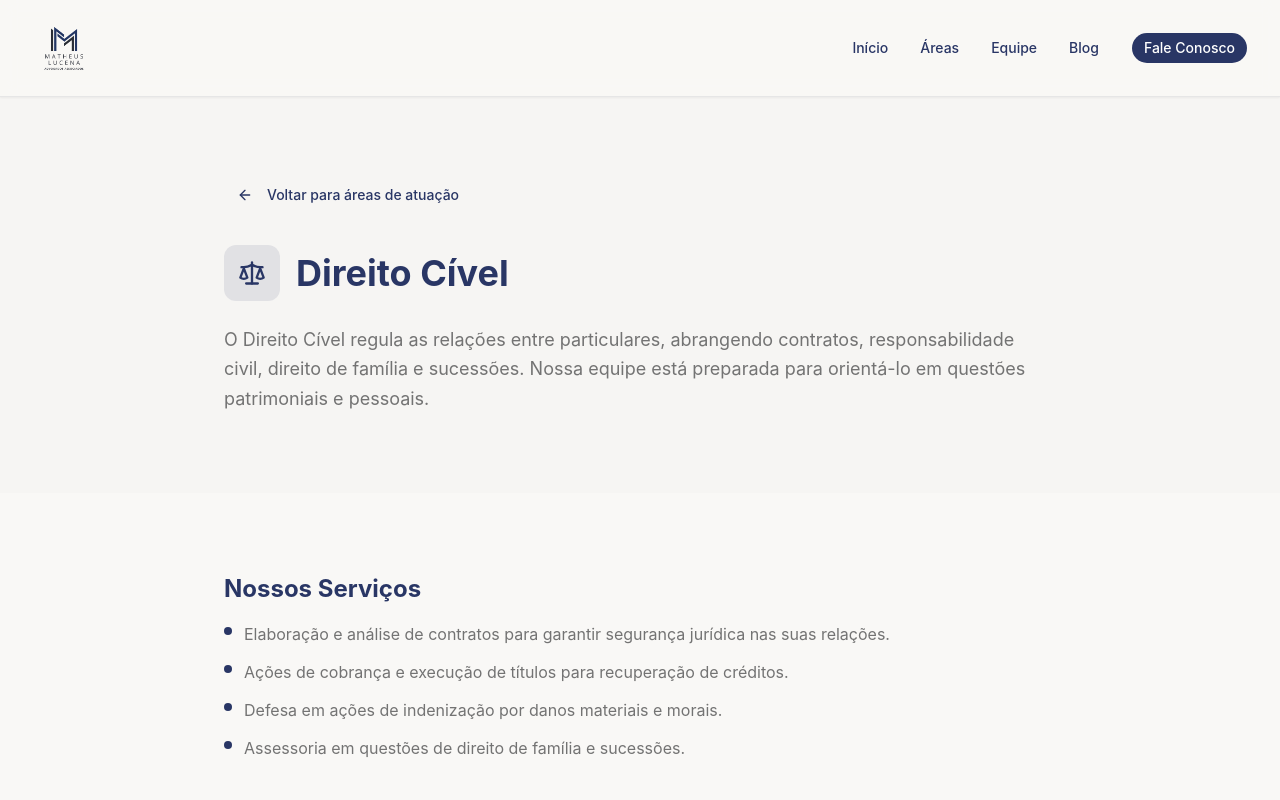
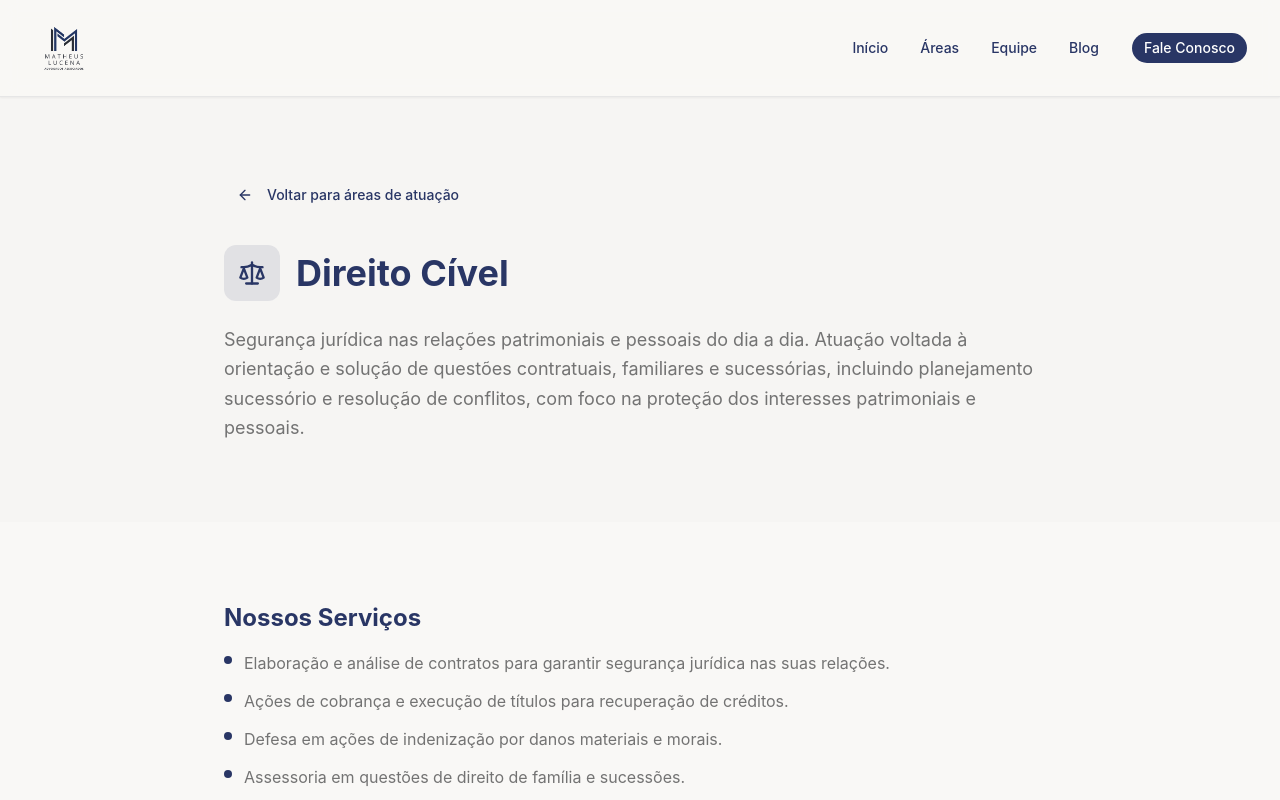
Before and after one commit to pedroocampelo/teste, a React (Vite) app: page /areas/direito-civil in a window 1280 px wide. Shown: the top 800 px of the page. Built offline with nearby package versions, Linux system fonts and the light colour scheme; no server answers.

Commit message:
Update practiceAreas.ts

```diff
--- a/src/react-app/data/practiceAreas.ts
+++ b/src/react-app/data/practiceAreas.ts
@@ -30,7 +30,7 @@ export const practiceAreas: PracticeArea[] = [
       "Fez um contrato ruim ou está sendo cobrado errado? Sofreu prejuízo por danos? Saiba como ter respaldo legal.",
     icon: Scale,
     introText:
-      "O Direito Cível regula as relações entre particulares, abrangendo contratos, responsabilidade civil, direito de família e sucessões. Nossa equipe está preparada para orientá-lo em questões patrimoniais e pessoais.",
+      "Segurança jurídica nas relações patrimoniais e pessoais do dia a dia. Atuação voltada à orientação e solução de questões contratuais, familiares e sucessórias, incluindo planejamento sucessório e resolução de conflitos, com foco na proteção dos interesses patrimoniais e pessoais.",
     responsibleLawyers: [
       {
         name: "Bruno Romero",
@@ -77,7 +77,7 @@ export const practiceAreas: PracticeArea[] = [
       "Passou por cobrança indevida ou comprou algo que não funciona como prometido? Você pode agir para reconquistar seus direitos.",
     icon: ShoppingCart,
     introText:
-      "O Código de Defesa do Consumidor (CDC) protege você em relações de consumo. Atuamos para garantir que empresas cumpram suas obrigações e você tenha seus direitos respeitados.",
+      "Atuação jurídica nas relações entre consumidores e fornecedores. Assessoria e defesa em demandas relacionadas a produtos e serviços que não atenderam às expectativas, incluindo situações envolvendo companhias aéreas, serviços de saúde, telefonia e outros fornecedores, sempre com base na legislação consumerista.",
     responsibleLawyers: [
       {
         name: "Lorenzo Marcello",
@@ -99,7 +99,7 @@ export const practiceAreas: PracticeArea[] = [
       {
         heading: "Nossa Abordagem",
         paragraphs: [
-          "Utilizamos os mecanismos do CDC para proteger seus direitos.",
+          "Utilizamos os mecanismos do Código de Direito do Consumidor (CDC) para proteger seus direitos.",
           "Buscamos reparação de danos materiais e morais quando cabível.",
           "Priorizamos soluções rápidas através de negociação com as empresas.",
         ],
@@ -124,7 +124,7 @@ export const practiceAreas: PracticeArea[] = [
       "Tem empresa ou vai abrir negócio? Evite problemas societários, contratos mal feitos ou riscos legais que podem comprometer seu crescimento.",
     icon: Building2,
     introText:
-      "O Direito Empresarial abrange todas as questões jurídicas que envolvem a atividade empresarial. Oferecemos consultoria preventiva e contenciosa para proteger seu negócio.",
+      "Estrutura jurídica e segurança nas decisões empresariais. Atuação voltada ao planejamento empresarial, com assessoria jurídica consultiva e contenciosa, com foco em compliance, abrangendo a criação, reorganização, fusão, aquisição e terminação de empresas, além de mediação e acordos entre sócios, sempre orientada à prevenção de riscos e conflitos.",
     responsibleLawyers: [
       {
         name: "Matheus Lucena",
@@ -171,7 +171,7 @@ export const practiceAreas: PracticeArea[] = [
       "Comprou imóvel com documentação irregular ou tem conflito de locação? Conte com orientação especializada para evitar prejuízos.",
     icon: Home,
     introText:
-      "O Direito Imobiliário trata de todas as questões relacionadas a propriedades e locações. Protegemos seus interesses em transações imobiliárias e relações locatícias.",
+      "Segurança jurídica nas relações e negócios imobiliários. Atuação na formulação e administração de contratos de compra e venda e locação, bem como na condução de conflitos na seara imobiliária, incluindo usucapião, despejo e cobranças, além de questões cartorárias, administrativas e tributárias relacionadas a imóveis e relações locatícias.",
     responsibleLawyers: [
       {
         name: "Bruno Romero",
@@ -224,7 +224,7 @@ export const practiceAreas: PracticeArea[] = [
       "Precisa solicitar aposentadoria ou benefício do INSS? Se afastou por doença ou tem dúvidas sobre pensão ou LOAS? Tenha o amparo necessário para garantir seus benefícios com segurança.",
     icon: Coins,
     introText:
-      "O Direito Previdenciário garante acesso aos benefícios da Previdência Social. Auxiliamos na obtenção e manutenção de benefícios junto ao INSS.",
+      "Atuação jurídica em benefícios e proteção previdenciária. Assessoria em benefícios previdenciários relacionados a doenças graves, como câncer, fibromialgia e outras patologias que podem afastar a exigência de tempo mínimo de contribuição, bem como em aposentadorias e benefícios por incapacidade, com atuação administrativa e judicial, inclusive por meio de mandado de segurança em temas sensíveis perante o INSS.",
     responsibleLawyers: [
       {
         name: "Bruno Romero",
@@ -277,7 +277,7 @@ export const practiceAreas: PracticeArea[] = [
       "Foi demitido e não recebeu tudo? Trabalha sem registro ou com abusos de jornada? Assegure o cumprimento da lei e garanta o que é seu por direito.",
     icon: Briefcase,
     introText:
-      "O Direito Trabalhista protege os direitos dos trabalhadores e regula as relações de trabalho. Atuamos tanto na defesa de direitos quanto na orientação preventiva para evitar conflitos.",
+      "Atuação jurídica nas relações de trabalho e prevenção de conflitos. Assessoria em temas relacionados a demissões sem justa causa, assédio no ambiente de trabalho e inadimplemento de encargos e verbas trabalhistas, com atuação contenciosa na defesa de direitos.",
     responsibleLawyers: [
       {
         name: "Matheus Lucena",
```
